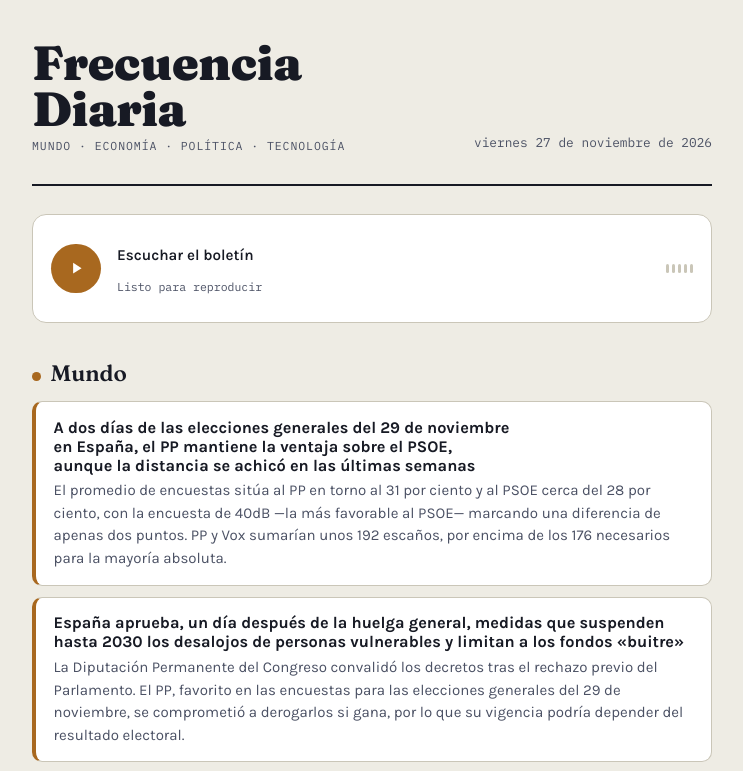
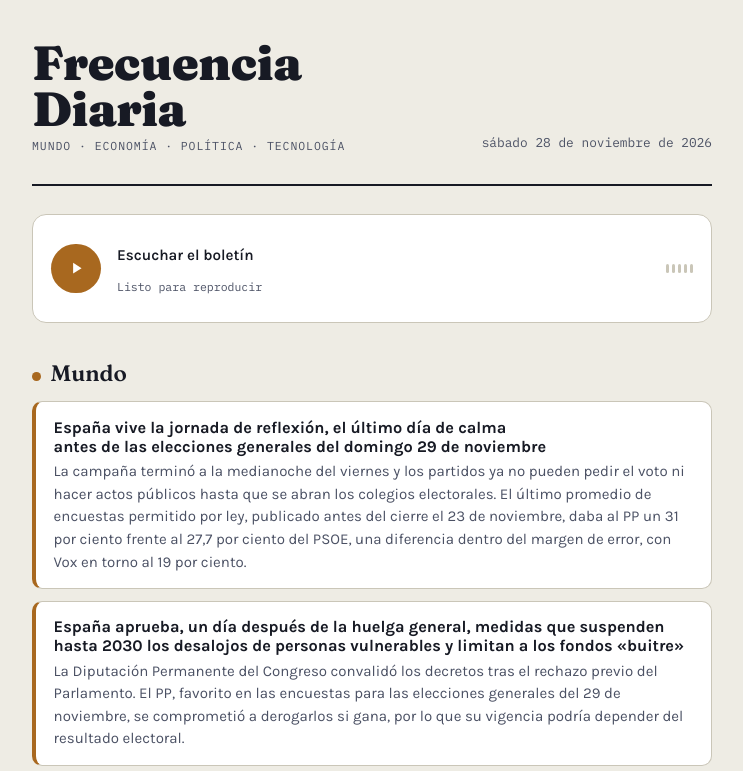
Before and after one commit to JuaniOrbez/RenderBroker, a plain HTML site: page daily-news-agent/template.html in a window 1280 px wide. Shown: the top 771 px of the page, without its empty margins (268-1011 px from the left). Drawn offline with Linux system fonts and the light colour scheme.

Commit message:
Actualiza noticias-hoy.md — sábado 28 de noviembre de 2026
Co-Authored-By: Claude Sonnet 5 <noreply@anthropic.com>
Claude-Session: https://claude.ai/code/session_017SrQdf2pUxuo1w8SkhtdFf

```diff
--- a/daily-news-agent/template.html
+++ b/daily-news-agent/template.html
@@ -337,15 +337,15 @@
 <script>
   // ---- Contenido del día: editar esta sección para actualizar el boletín ----
   var NEWS = {
-    date: "viernes 27 de noviembre de 2026",
+    date: "sábado 28 de noviembre de 2026",
     sections: [
       {
         id: "mundo",
         label: "Mundo",
         items: [
           {
-            headline: "A dos días de las elecciones generales del 29 de noviembre en España, el PP mantiene la ventaja sobre el PSOE, aunque la distancia se achicó en las últimas semanas",
-            body: "El promedio de encuestas sitúa al PP en torno al 31 por ciento y al PSOE cerca del 28 por ciento, con la encuesta de 40dB —la más favorable al PSOE— marcando una diferencia de apenas dos puntos. PP y Vox sumarían unos 192 escaños, por encima de los 176 necesarios para la mayoría absoluta."
+            headline: "España vive la jornada de reflexión, el último día de calma antes de las elecciones generales del domingo 29 de noviembre",
+            body: "La campaña terminó a la medianoche del viernes y los partidos ya no pueden pedir el voto ni hacer actos públicos hasta que se abran los colegios electorales. El último promedio de encuestas permitido por ley, publicado antes del cierre el 23 de noviembre, daba al PP un 31 por ciento frente al 27,7 por ciento del PSOE, una diferencia dentro del margen de error, con Vox en torno al 19 por ciento."
           },
           {
             headline: "España aprueba, un día después de la huelga general, medidas que suspenden hasta 2030 los desalojos de personas vulnerables y limitan a los fondos «buitre»",
@@ -421,6 +421,7 @@
       }
     ],
     sources: [
+      { name: "Articulo14 (mundo, calendario electoral del 29N: jornada de reflexión y votación)", url: "https://www.articulo14.es/politica/calendario-electoral-del-29n-fechas-clave-de-la-campana-jornada-de-reflexion-y-votacion-20261117.html" },
       { name: "Democrata.es (mundo, encuesta 40dB acorta distancia entre PP y PSOE)", url: "https://www.democrata.es/encuestas/elecciones-generales/encuesta-elecciones-generales-pp-pierde-seis-escanos-psoe-recorta-distancias/" },
       { name: "Democrata.es (mundo, tracking diario Sigma Dos para las elecciones del 29N)", url: "https://www.democrata.es/demodata/tracking-diario-sigma-dos-elecciones-29n/" },
       { name: "Al Jazeera (mundo, España aprueba reformas de vivienda tras la huelga general)", url: "https://www.aljazeera.com/news/2026/11/12/spain-approves-housing-reforms-after-nationwide-strike-over-costs" },
```
Also changed, not shown: 1 other file.
